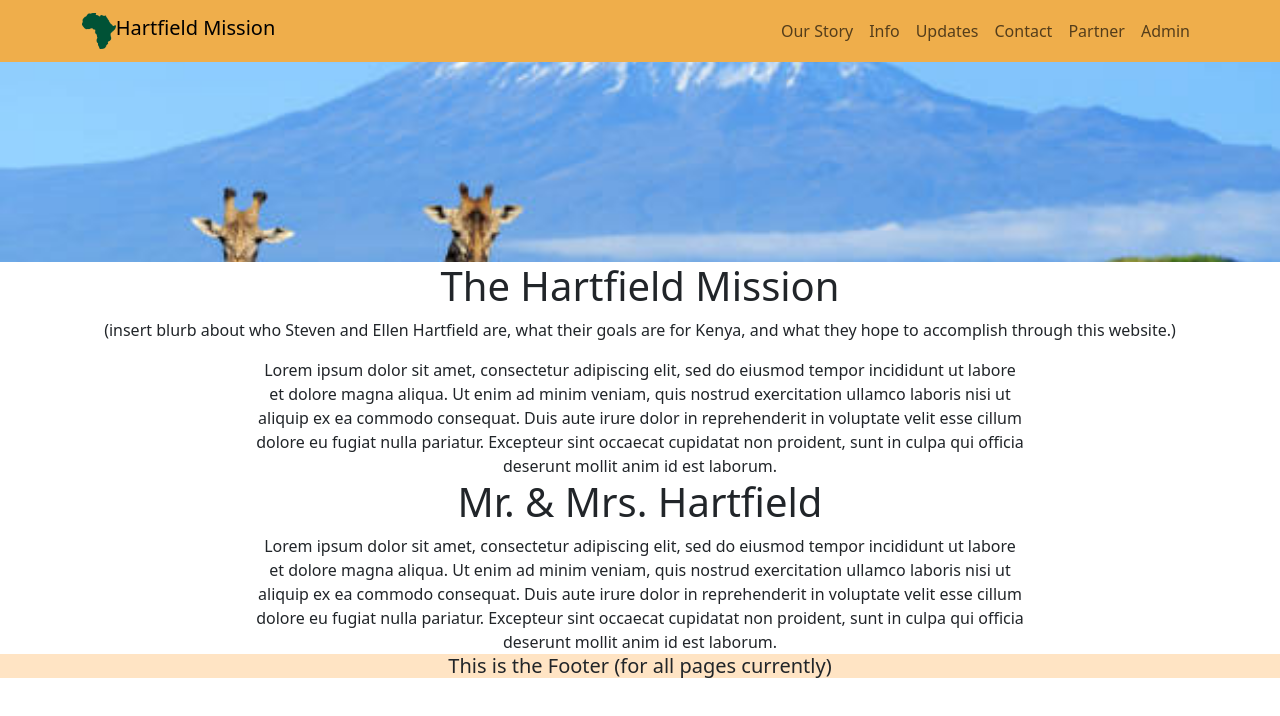
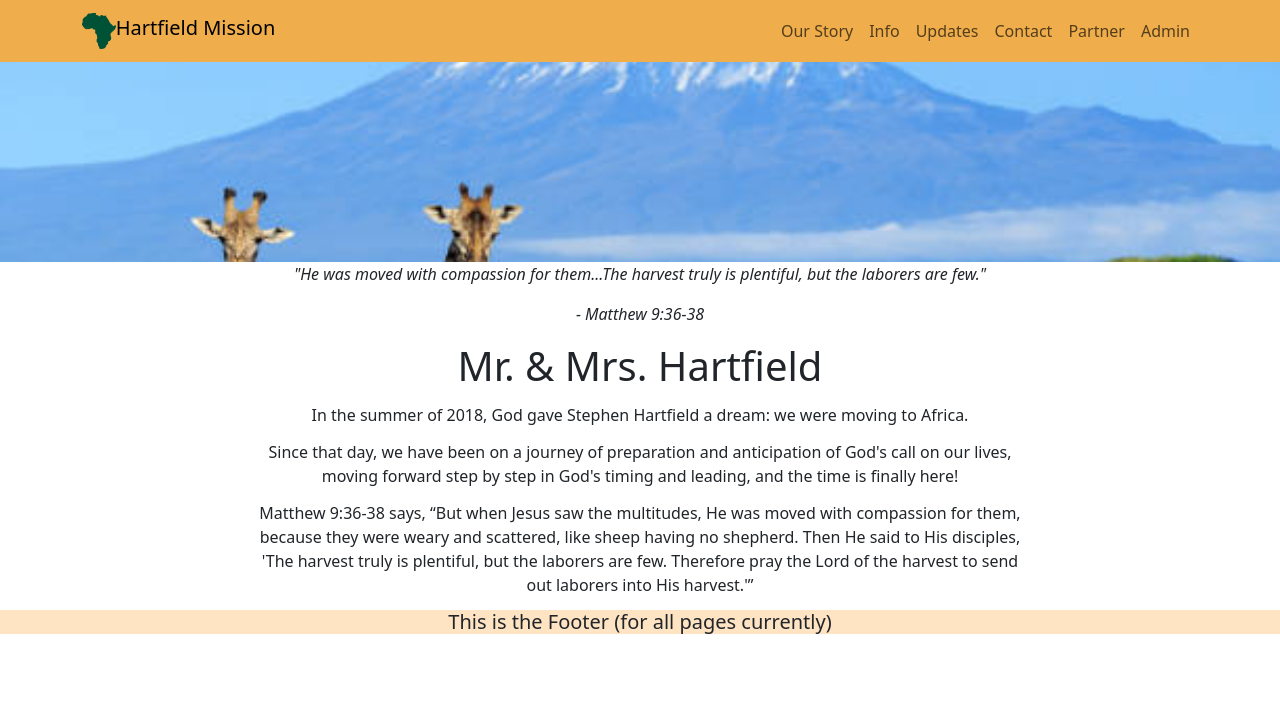
Before and after one commit to StephenHartfield/hartfield-mission, a React (Create React App) app: page /about in a window 1280 px wide. Shown: the top 716 px of the page. Built offline with nearby package versions, Linux system fonts and the light colour scheme; no server answers.

Commit message:
made progress on About page, adjusted margins between posts on News page

```diff
--- a/src/routes/About.js
+++ b/src/routes/About.js
@@ -3,23 +3,25 @@ import 'animate.css/animate.css'
 import styled from 'styled-components';
 
 const Blurb = styled.p`
-    margin: 0 20%;
+    margin: 1% 20%;
+`;
+const Verse = styled.p`
+    font-style: italic;
 `;
 
 function About() {
     return (
         <div>
-            <h1 className='animate__animated animate__bounceIn'>The Hartfield Mission</h1>
-            <p>(insert blurb about who Steven and Ellen Hartfield are, what their goals are for Kenya, and what they hope to accomplish through this website.)</p>
-            <Blurb>Lorem ipsum dolor sit amet, consectetur adipiscing elit, sed do eiusmod tempor incididunt ut labore et dolore magna aliqua. Ut enim ad minim
-                veniam, quis nostrud exercitation ullamco laboris nisi ut aliquip ex ea commodo consequat. Duis aute irure dolor in reprehenderit in voluptate
-                velit esse cillum dolore eu fugiat nulla pariatur. Excepteur sint occaecat cupidatat non proident, sunt in culpa qui officia deserunt mollit
-                anim id est laborum.</Blurb>
+            <Verse>"He was moved with compassion for them...The harvest truly is plentiful, but the laborers are few."</Verse>
+            <Verse>- Matthew 9:36-38</Verse>
             <h1 className='animate__animated animate__bounceIn'>Mr. & Mrs. Hartfield</h1>
-            <Blurb>Lorem ipsum dolor sit amet, consectetur adipiscing elit, sed do eiusmod tempor incididunt ut labore et dolore magna aliqua. Ut enim ad minim
-                veniam, quis nostrud exercitation ullamco laboris nisi ut aliquip ex ea commodo consequat. Duis aute irure dolor in reprehenderit in voluptate
-                velit esse cillum dolore eu fugiat nulla pariatur. Excepteur sint occaecat cupidatat non proident, sunt in culpa qui officia deserunt mollit
-                anim id est laborum.</Blurb>
+            <Blurb>In the summer of 2018, God gave Stephen Hartfield a dream: we were moving to Africa. </Blurb>
+            <Blurb>Since that day, we have been on a journey of preparation and anticipation of God's call on our lives,
+                moving forward step by step in God's timing and leading, and the time is finally here!</Blurb>
+            <Blurb>Matthew 9:36-38 says, “But when Jesus saw the multitudes, He was moved with compassion for them,
+                because they were weary and scattered, like sheep having no shepherd. Then He said to His disciples,
+                'The harvest truly is plentiful, but the laborers are few.
+                Therefore pray the Lord of the harvest to send out laborers into His harvest.'”</Blurb>
         </div>
     )
 }
--- a/src/routes/News.js
+++ b/src/routes/News.js
@@ -371,7 +371,7 @@ function News({ user, storagePath }) {
                                     <button type="button" onClick={() => editPost(g)}><EditIcon /></button>
                                     <button type="button" style={{ backgroundColor: 'red' }} onClick={() => deletePost(g)}><DeleteIcon /></button></>
                                 )}
-                                <hr />
+                                <hr style={{marginTop: '2rem'}} />
                             </div>
                         )
                         )}
```
